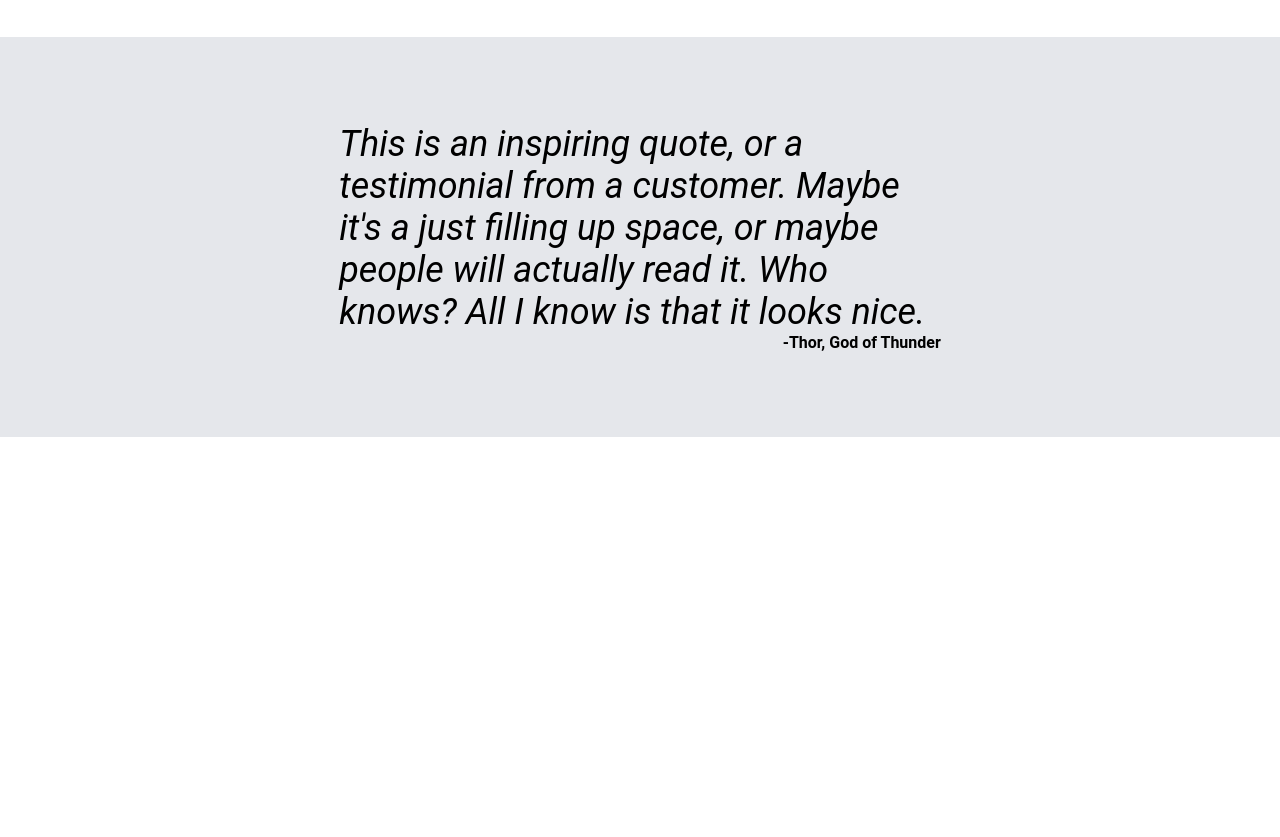
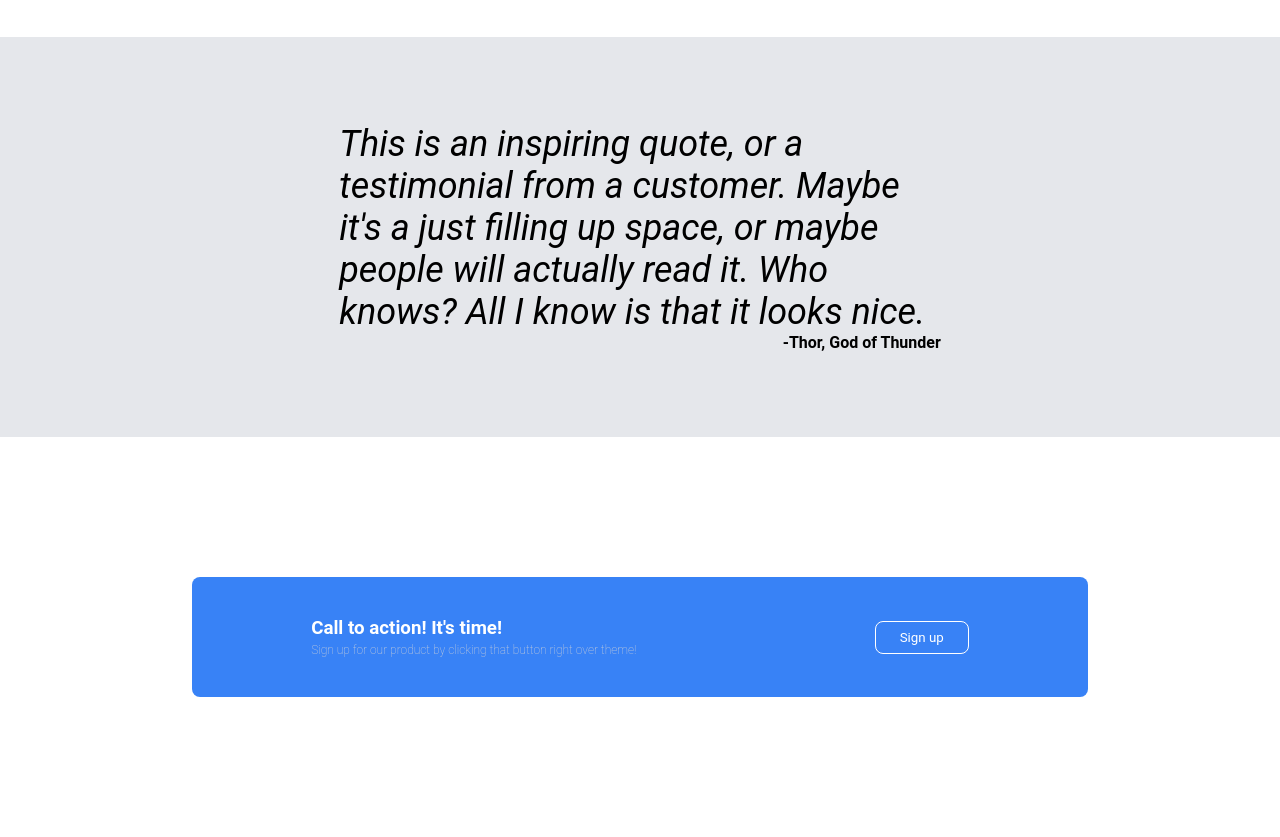
Before and after one commit to ebagabee/Landing-Page-Simple, a plain HTML site: page index.html in a window 1280 px wide. Shown: the part 850-1687 px from the top of the page. Before the commit the page ends 1287 px from the top, so only its background shows below. Drawn offline with Linux system fonts and the light colour scheme.

Commit message:
feat: call-to-action finished

```diff
--- a/index.html
+++ b/index.html
@@ -79,6 +79,17 @@
             <span><strong>-Thor, God of Thunder</strong></span>
         </div>
     </section>
+
+    <section class="call-to-action-container">
+        <div class="call-to-action-content">
+            <div>
+                <h3>Call to action! It's time!</h3>
+                <p>Sign up for our product by clicking that button right over theme!</p>
+            </div>
+
+            <button>Sign up</button>
+        </div>
+    </section>
 </body>
 
 </html>
--- a/styles.css
+++ b/styles.css
@@ -78,6 +78,7 @@ header ul li a {
     border: none;
     border-radius: 8px;
     font-weight: bold;
+    cursor: pointer;
 }
 
 .hero-right {
@@ -140,7 +141,7 @@ header ul li a {
     width: 100%;
     background-color: #e5e7eb;
 
-    height: 400px;
+    min-height: 400px;
 
     display: flex;
     justify-content: center;
@@ -163,3 +164,48 @@ header ul li a {
 .quote-container span {
     text-align: right;
 }
+
+/* Call To Action */
+
+.call-to-action-container {
+    min-height: 400px;
+    display: flex;
+    justify-content: center;
+    align-items: center;
+}
+
+.call-to-action-content {
+    background-color: #3882f6;
+
+    display: flex;
+    justify-content: space-around;
+    align-items: center;
+
+    min-height: 120px;
+    width: 70%;
+
+    border-radius: 8px;
+
+    color: #fff;
+}
+
+.call-to-action-content div {
+    display: flex;
+    flex-direction: column;
+    gap: 4px;
+}
+
+.call-to-action-content p {
+    font-size: 12px;
+    font-weight: lighter;
+    color: #d8d6d6;
+}
+
+.call-to-action-content button {
+    border-radius: 8px;
+    border: 1px solid white;
+    background-color: transparent;
+    color: white;
+    padding: 8px 24px;
+    cursor: pointer;
+}
```
